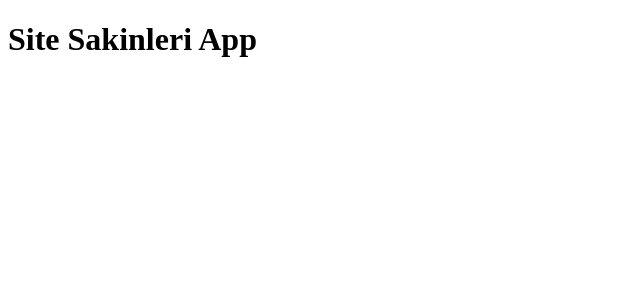
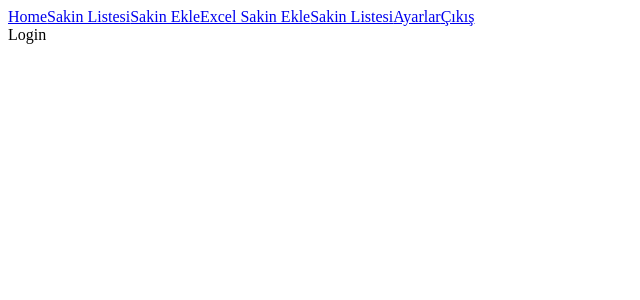
Before and after one commit to kartalgules/Site-Sakinleri-App, a React (Vite) app: page /login in a window 1280 px wide. Shown: the top 300 px of the page, without its empty margins (0-640 px from the left). Built offline with nearby package versions, Linux system fonts and the light colour scheme.

Commit message:
pages and Routes added

```diff
--- /dev/null
+++ b/components/Navbar.jsx
@@ -0,0 +1,19 @@
+/* eslint-disable no-unused-vars */
+import React from "react";
+import { NavLink } from "react-router-dom";
+
+function Navbar() {
+  return (
+    <nav>
+        <NavLink exact to="/">Home</NavLink>
+        <NavLink to="/list">Sakin Listesi</NavLink>
+        <NavLink to="/add">Sakin Ekle</NavLink>
+        <NavLink to="/excelAdd">Excel Sakin Ekle</NavLink>
+        <NavLink to="/bulkDelete">Sakin Listesi</NavLink>
+        <NavLink to="/settings">Ayarlar</NavLink>
+        <NavLink to="/logout">Çıkış</NavLink>
+    </nav>
+  )
+}
+
+export default Navbar;
--- a/package.json
+++ b/package.json
@@ -11,7 +11,8 @@
   },
   "dependencies": {
     "react": "^18.2.0",
-    "react-dom": "^18.2.0"
+    "react-dom": "^18.2.0",
+    "react-router-dom": "^6.20.0"
   },
   "devDependencies": {
     "@types/react": "^18.2.37",
--- a/pages/Add.jsx
+++ b/pages/Add.jsx
@@ -1,6 +1,8 @@
 /* eslint-disable no-unused-vars */
 import React from "react";
 
-export const Add = () => {
+function Add() {
   return <div>Add</div>;
-};
+}
+
+export default Add;
--- a/pages/BulkDelete.jsx
+++ b/pages/BulkDelete.jsx
@@ -1,6 +1,8 @@
 /* eslint-disable no-unused-vars */
 import React from "react";
 
-export const BulkDelete = () => {
+function BulkDelete() {
   return <div>BulkDelete</div>;
-};
+}
+
+export default BulkDelete;
--- a/pages/Descriptions.jsx
+++ b/pages/Descriptions.jsx
@@ -1,6 +1,8 @@
 /* eslint-disable no-unused-vars */
 import React from "react";
 
-export const Descriptions = () => {
+function Descriptions() {
   return <div>Descriptions</div>;
-};
+}
+
+export default Descriptions;
--- a/pages/Edit.jsx
+++ b/pages/Edit.jsx
@@ -1,6 +1,8 @@
 /* eslint-disable no-unused-vars */
 import React from "react";
 
-export const Edit = () => {
+function Edit() {
   return <div>Edit</div>;
-};
+}
+
+export default Edit;
--- a/pages/ExcelAdd.jsx
+++ b/pages/ExcelAdd.jsx
@@ -1,6 +1,8 @@
 /* eslint-disable no-unused-vars */
 import React from "react";
 
-export const ExcelAdd = () => {
+function ExcelAdd() {
   return <div>ExcelAdd</div>;
-};
+}
+
+export default ExcelAdd;
--- a/pages/Home.jsx
+++ b/pages/Home.jsx
@@ -1,6 +1,8 @@
 /* eslint-disable no-unused-vars */
 import React from "react";
 
-export const Home = () => {
+function Home() {
   return <div>Home</div>;
-};
+}
+
+export default Home;
--- a/pages/List.jsx
+++ b/pages/List.jsx
@@ -1,6 +1,8 @@
 /* eslint-disable no-unused-vars */
 import React from "react";
 
-export const List = () => {
+function List() {
   return <div>List</div>;
-};
+}
+
+export default List;
--- /dev/null
+++ b/pages/Login.jsx
@@ -0,0 +1,8 @@
+/* eslint-disable no-unused-vars */
+import React from "react";
+
+function Login() {
+  return <div>Login</div>;
+}
+
+export default Login;
--- /dev/null
+++ b/pages/Logout.jsx
@@ -0,0 +1,8 @@
+/* eslint-disable no-unused-vars */
+import React from "react";
+
+function Logout() {
+  return <div>Logout</div>;
+}
+
+export default Logout;
--- a/src/App.jsx
+++ b/src/App.jsx
@@ -1,11 +1,34 @@
+/* eslint-disable no-unused-vars */
+import React from "react";
+import { BrowserRouter, Routes, Route } from "react-router-dom";
+import Home from "../pages/Home";
+import Add from "../pages/Add";
+import BulkDelete from "../pages/BulkDelete";
+import Descriptions from "../pages/Descriptions";
+import Edit from "../pages/Edit";
+import ExcelAdd from "../pages/ExcelAdd";
+import List from "../pages/List";
+import Login from "../pages/Login";
+import Logout from "../pages/Logout";
+import Navbar from "../components/Navbar";
+
 function App() {
   return (
-    <>
-        <div>
-          <h1>Site Sakinleri App</h1>
-        </div>
-    </>
-  )
+    <BrowserRouter>
+      <Navbar />
+      <Routes>
+        <Route path="/" exact element={<Home />} />
+        <Route path="/list" element={<List />} />
+        <Route path="/add" element={<Add />} />
+        <Route path="/excelAdd" element={<ExcelAdd />} />
+        <Route path="/bulkDelete" element={<BulkDelete />} />
+        <Route path="/edit" element={<Edit />} />
+        <Route path="/description" element={<Descriptions />} />
+        <Route path="/login" element={<Login />} />
+        <Route path="/logout" element={<Logout />} />
+      </Routes>
+    </BrowserRouter>
+  );
 }
 
-export default App
+export default App;
```
Also changed, not shown: 1 other file (tests, documents, lock files or other folders).
